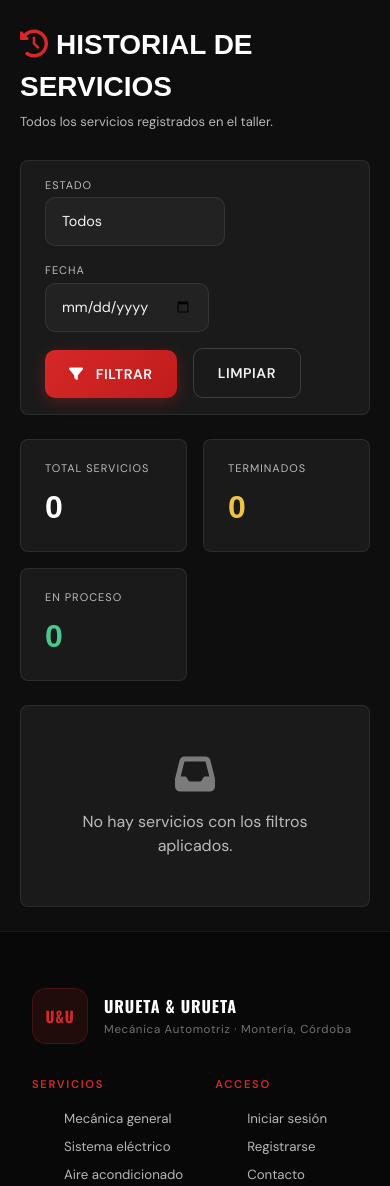
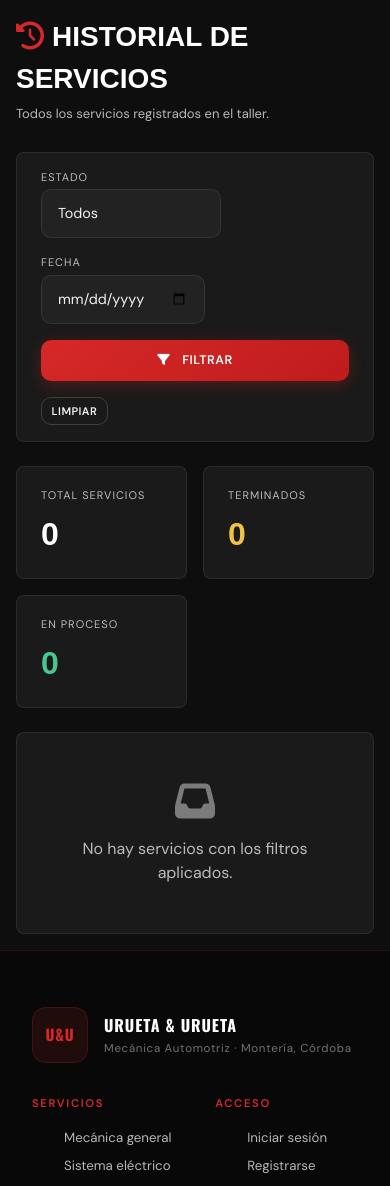
Before and after one commit to Dxnnyel/proyecto-urueta, a Django app: page /vehiculos/historial/ in a window 390 px wide. Shown: the part 72-1258 px from the top of the page. Run offline with Django 5.2, Linux system fonts and the light colour scheme; the visitor is signed in with stand-in values (Sample User, id 1); data comes from the database, SQL or seed files in the repository; data that the repository does not hold is empty.

Commit message:
fix responsive movil

```diff
--- a/crud_app/static/crud_app/style.css
+++ b/crud_app/static/crud_app/style.css
@@ -1792,3 +1792,72 @@
 @media (max-width: 600px) {
   .svc-card-grid { grid-template-columns: 1fr !important; }
 }
+
+/* ═══ RESPONSIVE MÓVIL ═══ */
+@media (max-width: 768px) {
+
+    /* Tabla deslizable */
+    .table-responsive {
+        overflow-x: auto;
+        -webkit-overflow-scrolling: touch;
+    }
+
+    /* Botones que se cortan */
+    .btn-uu-red, .btn-danger, .btn-uu {
+        white-space: nowrap;
+        font-size: 0.78rem !important;
+        padding: 0.7rem 1rem !important;
+    }
+
+    /* Grids en móvil */
+    .servicios-grid-imgs,
+    [style*="grid-template-columns: repeat(3"] {
+        grid-template-columns: 1fr !important;
+    }
+}
+/* ═══ FIXES MÓVIL ═══ */
+@media (max-width: 768px) {
+
+    /* Tabla deslizable */
+    .card-block {
+        overflow-x: auto;
+        -webkit-overflow-scrolling: touch;
+    }
+
+    /* Botones de acción en tabla */
+    .btn-uu-outline, .btn-danger {
+        padding: 0.3rem 0.6rem !important;
+        font-size: 11px !important;
+        white-space: nowrap;
+    }
+
+    /* Botón agregar al inventario */
+    .btn-uu-red {
+        width: 100%;
+        justify-content: center;
+    }
+
+    /* Servicios en móvil 1 columna */
+    [style*="grid-template-columns:repeat(3,1fr)"],
+    [style*="grid-template-columns: repeat(3, 1fr)"] {
+        display: grid !important;
+        grid-template-columns: 1fr !important;
+    }
+
+    /* Hero stats en móvil */
+    .hero-stats {
+        flex-wrap: wrap;
+        gap: 0.75rem;
+    }
+
+    /* Page container padding móvil */
+    .page-container {
+        padding: 1rem 1rem;
+    }
+
+    /* Team grid 1 columna */
+    .team-grid {
+        grid-template-columns: 1fr !important;
+        max-width: 100% !important;
+    }
+}
```
Also changed, not shown: crud_app/templates/crud_app/lista_productos.html (line endings or trailing spaces).
